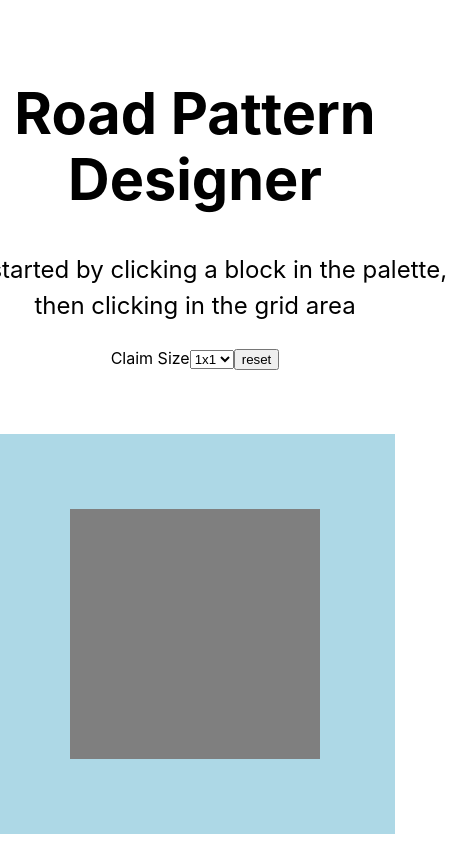
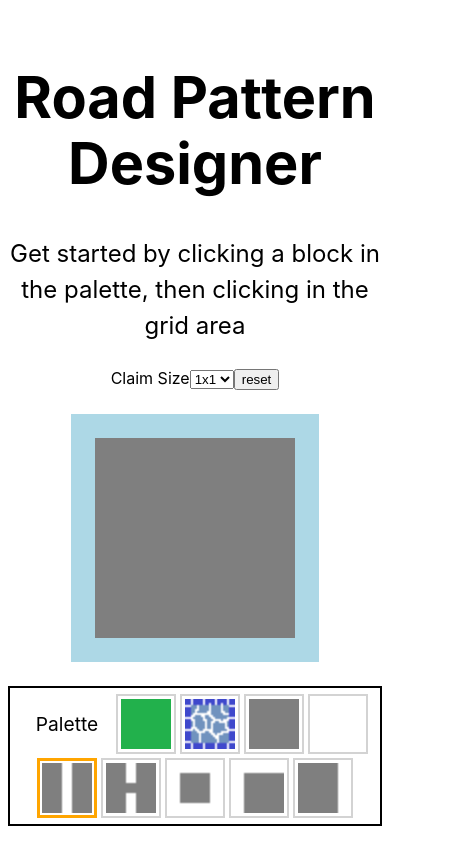
Before and after one commit to nik0kin/eco-projects, a Next.js app in the folder block-pattern-designer/: page / in a window 390 px wide. Shown: the top 844 px of the page, 459 px wide, since content can reach past the window. Built offline with nearby package versions, Linux system fonts and the light colour scheme.

Commit message:
add a little mobile formatting

```diff
--- a/block-pattern-designer/components/palette.tsx
+++ b/block-pattern-designer/components/palette.tsx
@@ -13,7 +13,10 @@ export const Palette: FC = () => {
   const { setSelection } = useSelection();
   return (
     /* TODO right side for desktop, below for mobile */
-    <div className={styles.grid} style={{ border: '2px solid black', padding: '.25rem' }}>
+    <div
+      className={styles['palette-grid']}
+      style={{ border: '2px solid black', padding: '.25rem' }}
+    >
       <p>
         <big style={{ margin: '1rem' }}>Palette</big>
       </p>
--- a/block-pattern-designer/pages/index.tsx
+++ b/block-pattern-designer/pages/index.tsx
@@ -147,7 +147,7 @@ const Designer: FC<{ preloadedGrid: DesignerGrid; preloadedGridSize: [number, nu
 
       <style jsx>{`
         main {
-          padding: 5rem 0;
+          padding: 4rem 0;
           flex: 1;
           display: flex;
           flex-direction: column;
@@ -226,7 +226,14 @@ const getCoordStrNeighbor = (x: number, y: number, xOffset: number, yOffset: num
 };
 
 const getBlockSize = (gridWidth: number, gridHeight: number) => {
-  if (gridWidth === 1 && gridHeight === 1) return '50px';
-  if (gridWidth === 3 || gridHeight === 3) return '32px';
-  else return '44px';
+  if (window.innerWidth > 600) {
+    if (gridWidth === 1 && gridHeight === 1) return '50px';
+    if (gridWidth === 3 || gridHeight === 3) return '32px';
+    else return '44px';
+  }
+
+  // default/mobile
+  if (gridWidth === 1 && gridHeight === 1) return '40px';
+  if (gridWidth === 3 || gridHeight === 3) return '25px';
+  else return '32px';
 };
--- a/block-pattern-designer/styles/Designer.module.css
+++ b/block-pattern-designer/styles/Designer.module.css
@@ -37,9 +37,9 @@
   /* width: 400px;
   height: 400px; */
 
-  padding: 75px;
+  padding: 1.5rem;
   background-color: lightblue;
-  margin: 4rem;
+  margin: 1.5rem;
 }
 
 .design-grid-inner {
@@ -49,14 +49,14 @@
   grid-gap: 0;
 }
 
-.grid {
+.palette-grid {
   display: flex;
   align-items: center;
   justify-content: center;
   flex-wrap: wrap;
 
   max-width: 800px;
-  margin-top: 3rem;
+  /* margin-top: 2rem; */
 }
 
 .palette-block {
@@ -77,9 +77,16 @@
   border: 3px solid orange;
 }
 
-@media (max-width: 600px) {
-  .grid {
+@media (min-width: 600px) {
+  .design-grid {
+    padding: 3rem;
+    margin: 3rem;
+  }
+}
+
+/* @media (max-width: 600px) {
+  .palette-grid {
     width: 100%;
     flex-direction: column;
   }
-}
+} */
```
